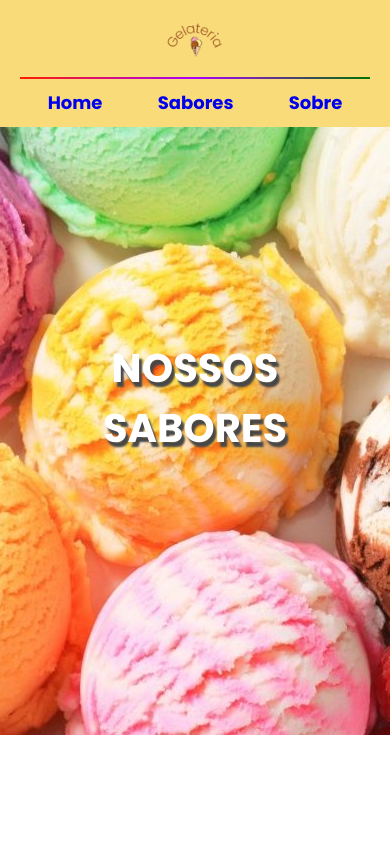
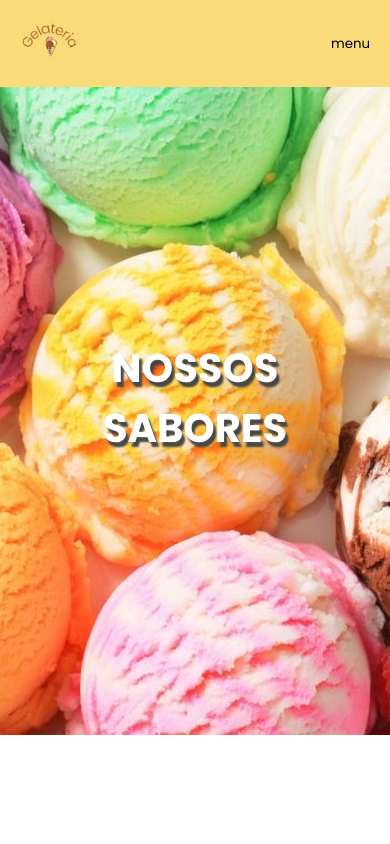
Before and after one commit to NicolasmedeirosAL/gelateria, a React (Create React App) app: page /Sabores in a window 390 px wide. Shown: the top 844 px of the page. Built offline with nearby package versions, Linux system fonts and the light colour scheme.

Commit message:
commit antes da hospedagem

```diff
--- a/src/Components/Header/index.js
+++ b/src/Components/Header/index.js
@@ -1,14 +1,23 @@
+
+import { useState } from 'react'
 import { Link } from 'react-router-dom'
 import './style.css'
 export default function Header() {
+  const [toogleMenu, setToogleMenu] = useState(false)
+
+  const menuShow = () => {
+    setToogleMenu(!toogleMenu)
+  }
   return (
+
+
     <header>
       <div className="menu-bar limite-secao">
         <Link to='/'>
           <img className="logo" src="./assets/logo.png" alt="Logo" />
         </Link>
 
-        <nav className="menu-links">
+        <nav id='menu-links' className={toogleMenu?'menu-open':'menu-closed'}>
           <Link className="link" to="/">
             Home
           </Link>
@@ -19,6 +28,7 @@
             Sobre
           </Link>
         </nav>
+          <button className='menu-btn' onClick={menuShow}>menu</button>
       </div>
     </header>
   )
--- a/src/Components/Header/style.css
+++ b/src/Components/Header/style.css
@@ -18,12 +18,13 @@
   height: 60px;
 }
 
-.menu-links {
+#menu-links {
   width: 300px;
   height: 40px;
   display: flex;
   align-items: center;
   justify-content: space-between;
+  transform: transition;
 }
 
 .link {
@@ -32,7 +33,6 @@
   margin: 0 10px;
   padding: 0 5px;
   position: relative;
-
 }
 
 .link::after {
@@ -60,28 +60,54 @@
   font-weight: bold;
 }
 
-@media (max-width: 425px) {
-  .menu-bar {
-    flex-direction: column;
+.menu-btn {
+  display: none;
+  z-index: 1;
+  background-color: transparent;
+  border: none;
+}
+
+@media screen and (max-width: 768px) {
+  #menu-links .link {
+    display: none;
   }
-  .menu-links {
-    width: 100%;
-    padding-top: 10px;
-    justify-content: space-around;
-    position: relative;
-  }
-  .menu-links::before {
-    content: '';
-    width: 100%;
-    height: 2px;
-    position: absolute;
+  #menu-links.menu-open {
+
+    width: 30vw;
+    height: 50vh;
+    right: 0;
     top: 0;
 
-    background: linear-gradient(
-      90deg,
-      rgba(255, 30, 0, 1) 0%,
-      rgba(170, 0, 255, 1) 50%,
-      rgba(0, 117, 0, 1) 100%
-    );
+
+    flex-direction: column;
+    justify-content: center;
+    position: absolute;
+    background-color: rgb(249, 219, 121);
+  }
+
+  #menu-links.menu-open .link {
+    font-size: 30px;
+    padding: 30px;
+    display: unset;
+  }
+  .menu-btn{
+    display: unset;
   }
 }
+@media (max-width: 425px) {
+ #menu-links.menu-open {
+
+    width: 100vw;
+    height: 100vh;
+    right: 0;
+    top: 0;
+    left: 0;
+    bottom: 0;
+    flex-direction: column;
+    justify-content: center;
+    position: absolute;
+    background-color: rgb(249, 219, 121);
+  }
+
+
+}
```
Also changed, not shown: src/Pages/Sobre/style.css (+3 -4 lines).
